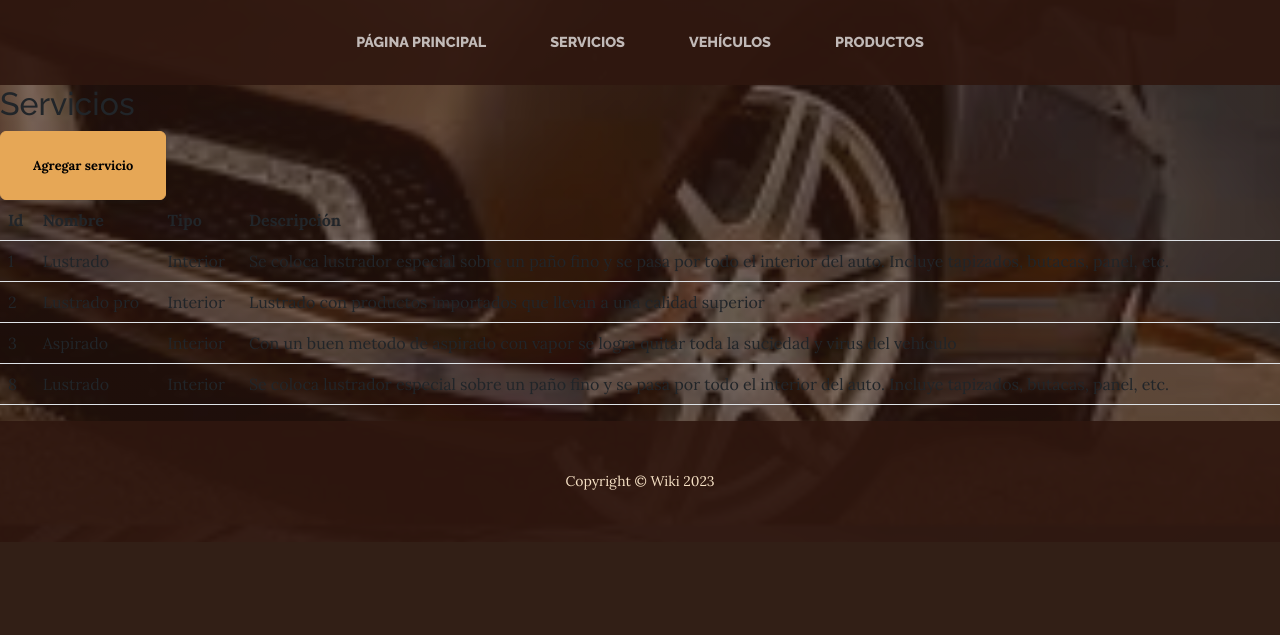
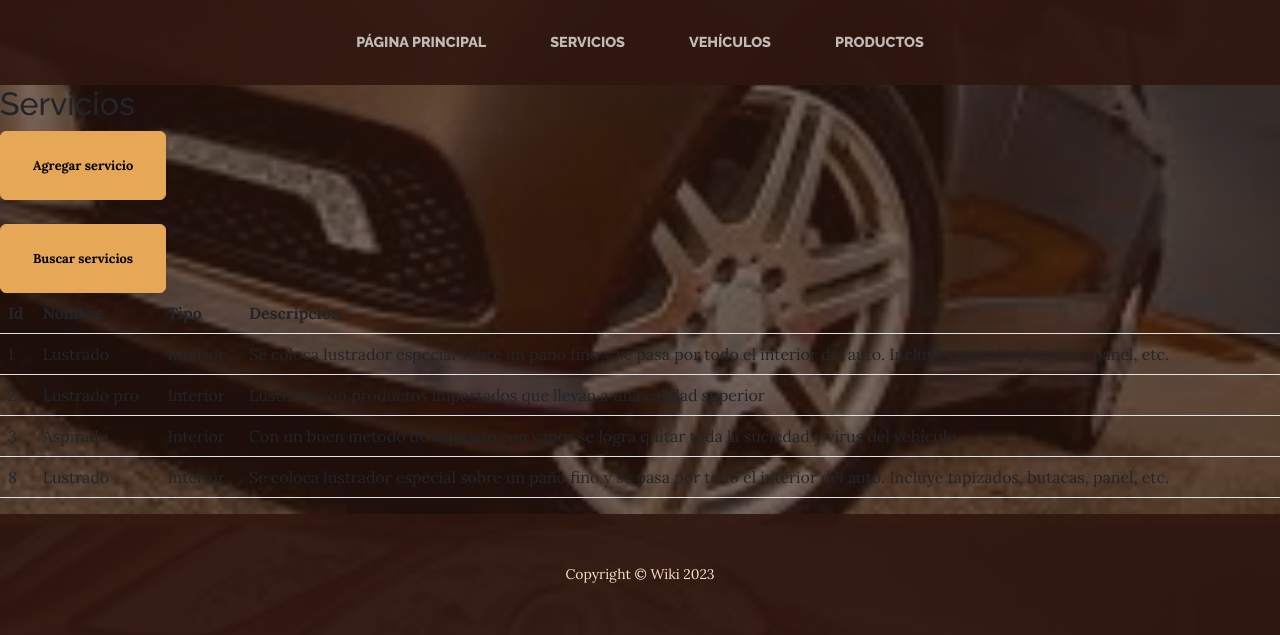
Before and after one commit to WaldoGaspari/Tercera_pre-entrega_Gaspari, a Django app: page /servicios/ in a window 1280 px wide. Shown: the part 275-910 px from the top of the page. Before the commit the page ends 765 px from the top, so only its background shows below. Run offline with Django 4.2, Linux system fonts and the light colour scheme; data comes from the database, SQL or seed files in the repository; both versions use the stored data as it was after the commit; some libraries are stand-ins or nearby versions.

Commit message:
Se agrega busqueda de servicios y vehiculos: vista, url y plantilla.

```diff
--- a/aplicacion/templates/aplicacion/servicios.html
+++ b/aplicacion/templates/aplicacion/servicios.html
@@ -7,6 +7,8 @@
 
 {% block contenido %}
     <div class="intro-button mx-auto"><a class="btn btn-primary btn-xl" href="{% url 'agregarServicio' %}">Agregar servicio</a></div>
+    <br>
+    <div class="intro-button mx-auto"><a class="btn btn-primary btn-xl" href="{% url 'busquedaServicio' %}">Buscar servicios</a></div>
 
     <table class="table table-striped">
         <thead>
--- a/aplicacion/templates/aplicacion/vehiculos.html
+++ b/aplicacion/templates/aplicacion/vehiculos.html
@@ -7,7 +7,8 @@
 
 {% block contenido %}
     <div class="intro-button mx-auto"><a class="btn btn-primary btn-xl" href="{% url 'agregarVehiculo' %}">Agregar vehículo</a></div>
-
+    <br>
+    <div class="intro-button mx-auto"><a class="btn btn-primary btn-xl" href="{% url 'busquedaVehiculo' %}">Buscar vehiculos</a></div>
     <table class="table table-striped">
         <thead>
             <tr>
--- a/aplicacion/urls.py
+++ b/aplicacion/urls.py
@@ -9,4 +9,8 @@
     path('agregarServicio/', agregarServicio, name="agregarServicio" ),
     path('agregarVehiculo/', agregarVehiculo, name="agregarVehiculo" ),
     path('agregarProducto/', agregarProducto, name="agregarProducto" ),
+    path('busquedaServicio/', busquedaServicio, name="busquedaServicio" ),
+    path('buscarServicio/', buscarServicio, name="buscarServicio" ),
+    path('busquedaVehiculo/', busquedaVehiculo, name="busquedaServicio" ),
+    path('buscarVehiculo/', buscarVehiculo, name="buscarVehiculo" ),
 ]
--- a/aplicacion/views.py
+++ b/aplicacion/views.py
@@ -63,3 +63,25 @@
         formulario = FormularioProducto()
 
     return render(request, "aplicacion/agregarProducto.html", {"form": formulario })
+
+def busquedaServicio(request):
+    return render(request, "aplicacion/buscarServicio.html")
+
+def buscarServicio(request):
+    if request.GET['buscar']:
+        patron = request.GET['buscar']
+        servicios = Servicio.objects.filter(nombre__icontains=patron)
+        contexto = {"servicios": servicios, 'titulo': f'Patrón de búsqueda:"{patron}"'}
+        return render(request, "aplicacion/servicios.html", contexto)
+    return HttpResponse("No se ingresó nada para buscar.")
+
+def busquedaVehiculo(request):
+    return render(request, "aplicacion/buscarVehiculo.html")
+
+def buscarVehiculo(request):
+    if request.GET['buscar']:
+        patron = request.GET['buscar']
+        vehiculos = Vehiculo.objects.filter(nombre__icontains=patron)
+        contexto = {"vehiculos": vehiculos, 'titulo': f'Patrón de búsqueda:"{patron}"'}
+        return render(request, "aplicacion/vehiculos.html", contexto)
+    return HttpResponse("No se ingresó nada para buscar.")
```
Also changed, not shown: aplicacion/templates/aplicacion/buscarServicio.html (added, +15 -0 lines), aplicacion/templates/aplicacion/buscarVehiculo.html (added, +15 -0 lines), baseDeDatos.db.
